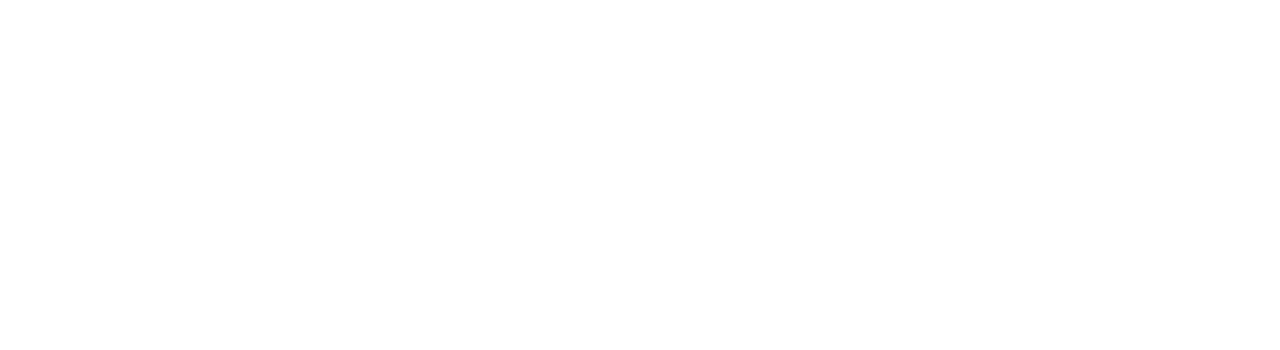
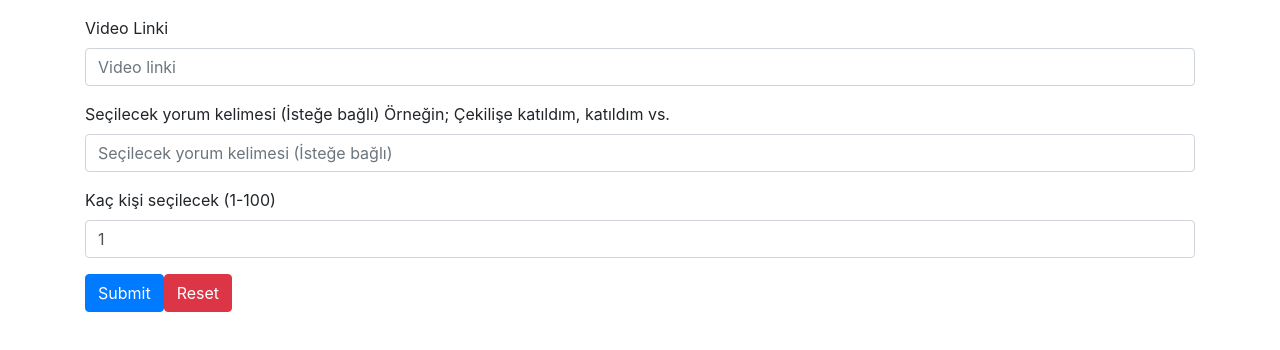
Before and after one commit to celebitolga/Youtube-giveaway-app, a Nuxt app: page / in a window 1280 px wide. Shown: the top 350 px of the page. Built offline with nearby package versions, Linux system fonts and the light colour scheme.

Commit message:
Form component and methods finish, components created

```diff
--- /dev/null
+++ b/components/Form.vue
@@ -0,0 +1,123 @@
+<template>
+  <div>
+    <b-form @submit.prevent="onSubmit" @reset.prevent="onReset" v-if="show" class="mt-3">
+      <b-form-group label="Video Linki" label-for="videoLink">
+        <b-form-input
+          id="videoLink"
+          v-model="userInput.videoLink"
+          type="text"
+          placeholder="Video linki"
+          required
+        ></b-form-input>
+      </b-form-group>
+
+      <b-form-group
+        label="Seçilecek yorum kelimesi (İsteğe bağlı) Örneğin; Çekilişe katıldım, katıldım vs."
+        label-for="usercomment"
+      >
+        <b-form-input
+          id="usercomment"
+          type="text"
+          v-model="userInput.comment"
+          placeholder="Seçilecek yorum kelimesi (İsteğe bağlı)"
+        ></b-form-input>
+      </b-form-group>
+
+      <b-form-group
+        label="Kaç kişi seçilecek (1-100)"
+        label-for="userPeopleSelectNumber"
+      >
+        <b-form-input
+          id="userPeopleSelectNumber"
+          type="number"
+          min="1"
+          max="100"
+          v-model="userInput.peopleSelectNumber"
+          placeholder="Seçilecek kişi sayısı"
+          required
+        ></b-form-input>
+      </b-form-group>
+
+      <b-button type="submit" variant="primary">Submit</b-button>
+      <b-button type="reset" variant="danger">Reset</b-button>
+    </b-form>
+  </div>
+</template>
+
+<script>
+export default {
+  data() {
+    return {
+      userInput: {
+        videoLink: "",
+        comment: "",
+        peopleSelectNumber: 1,
+      },
+      show: true,
+      loading: false,
+    };
+  },
+  methods: {
+    async onSubmit() {
+      //Loading screen
+      this.loading = true;
+      //
+      let url;
+
+      const videoId = await this.getVideoId(this.userInput.videoLink);
+      if(!videoId) {
+        return false;
+      }
+      const giveawayOwner = await this.$axios.get(`https://youtube.googleapis.com/youtube/v3/videos?part=snippet&contentDetails&statistics&id=${ videoId }&key=${ process.env.API_KEY }`)
+            .then(response => response.data.items);
+
+      if(this.userInput.comment.trim().length > 0) {
+        // For utf-8, there is comment
+        const comment = encodeURIComponent(this.userInput.comment.trim())
+        url = `https://youtube.googleapis.com/youtube/v3/commentThreads?part=snippet&searchTerms=${ comment }&videoId=${ videoId }&key=${ process.env.API_KEY }&maxResults=100`;
+      } else {
+        // no comment
+        url = `https://youtube.googleapis.com/youtube/v3/commentThreads?part=snippet&videoId=${ videoId }&key=${ process.env.API_KEY }&maxResults=100`;
+      }
+
+      //Get peoples who did comment to video
+      const data = await this.$axios.get(url)
+            .then(response => response.data.items);
+
+      // emit data, giveawayOwner
+      this.$emit("formData", { giveawayOwner, data });
+
+      //loading screen
+      this.loading = false;
+    },
+    onReset() {
+      this.userInput = {
+        videoLink: "",
+        comment: "",
+        peopleSelectNumber: 1,
+      };
+    },
+    getVideoId(videoLink) {
+      let videoId;
+      if (videoLink.includes("https://www.youtube.com/watch?v=")) {
+        videoId = videoLink.split("https://www.youtube.com/watch?v=")[1];
+      } else if (videoLink.includes("www.youtube.com/watch?v=")) {
+        videoId = videoLink.split("www.youtube.com/watch?v=")[1];
+      } else if (videoLink.includes("youtube.com/watch?v=")) {
+        videoId = videoLink.split("youtube.com/watch?v=")[1];
+      } else if (videoLink.includes("https://youtu.be/")) {
+        videoId = videoLink.split("https://youtu.be/")[1];
+      } else if (videoLink.includes("youtu.be/")) {
+        videoId = videoLink.split("youtu.be/")[1];
+      } else {
+        return false;
+      }
+      return videoId;
+    },
+  },
+
+};
+</script>
+
+<style>
+</style>
--- /dev/null
+++ b/components/GiveawayOwner.vue
@@ -0,0 +1,15 @@
+<template>
+  <div>
+    Giveaway Owner
+  </div>
+</template>
+
+<script>
+export default {
+
+}
+</script>
+
+<style>
+
+</style>
--- /dev/null
+++ b/components/Winners.vue
@@ -0,0 +1,15 @@
+<template>
+  <div>
+    Winners
+  </div>
+</template>
+
+<script>
+export default {
+
+}
+</script>
+
+<style>
+
+</style>
--- a/pages/index.vue
+++ b/pages/index.vue
@@ -1,13 +1,38 @@
 <template>
   <div class="container">
+    <Form @formData="data = $event"/>
+
+    <div v-if="data != null">
+      {{data}}
+    </div>
+
+
+    <b-card class="mt-3" v-if="userInput != null">
+      <pre class="m-0">{{ userInput }}</pre>
+    </b-card>
+
+
   </div>
 </template>
 
 <script>
+import Form from '@/components/Form'
+import GiveawayOwner from '@/components/GiveawayOwner'
+import Winners from '@/components/Winners'
 export default {
-}
+  data() {
+    return {
+      userInput: null,
+      data: null,
+    }
+  },
+  components: {
+    Form,
+    GiveawayOwner,
+    Winners,
+  },
+};
 </script>
 
 <style>
-
 </style>
```
Also changed, not shown: components/Loading.vue (added, +13 -0 lines).
